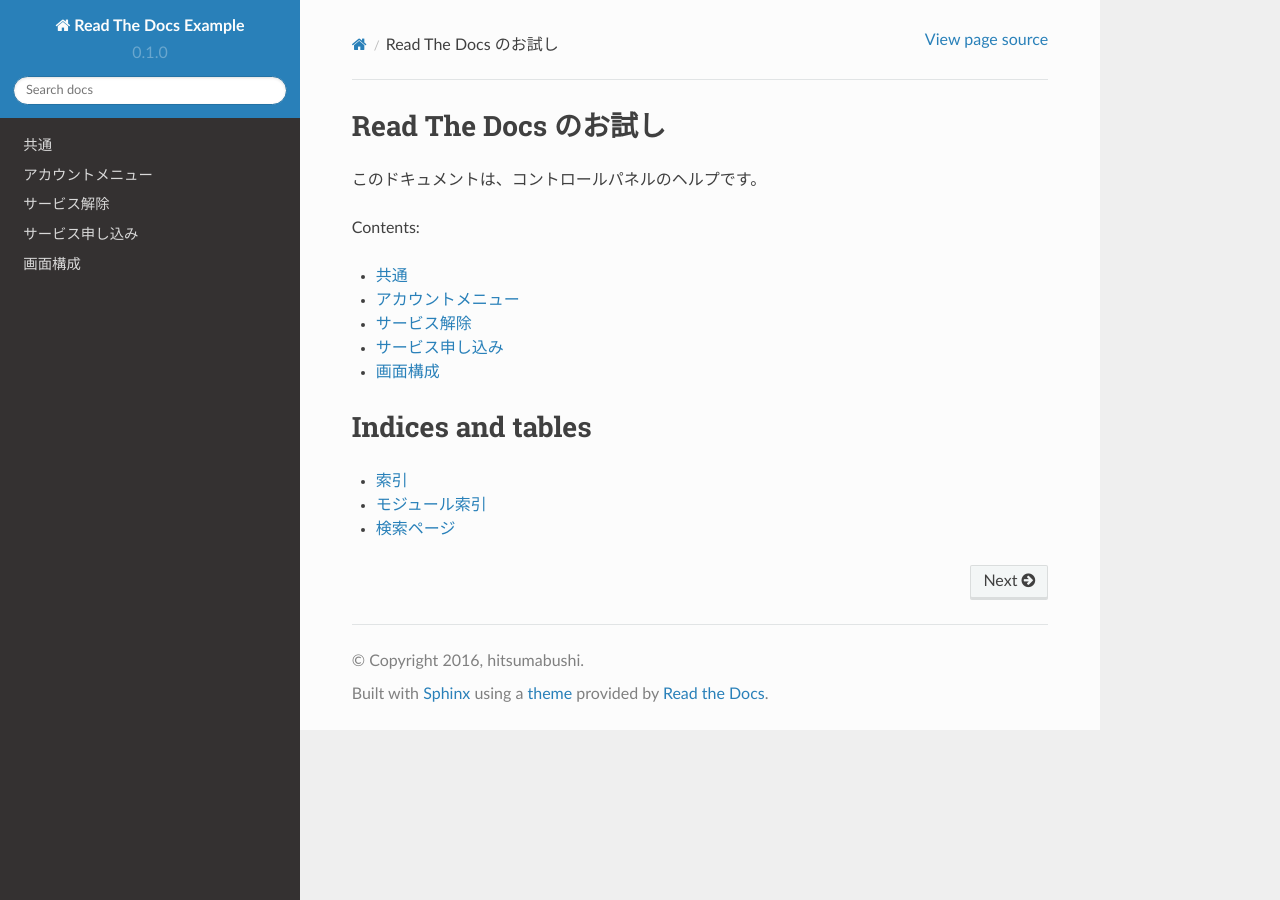
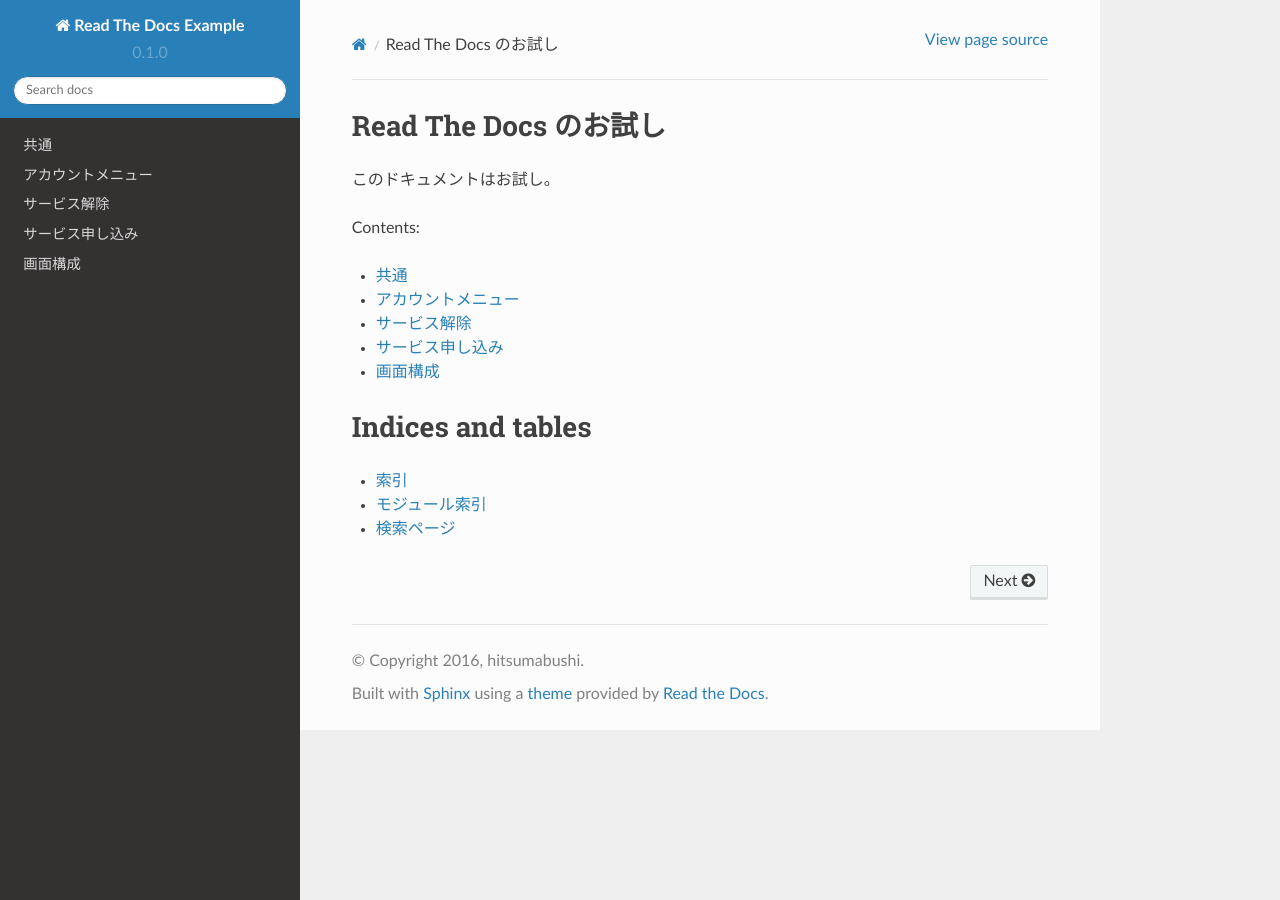
Before and after one commit to hitsumabushi/read_the_docs_example, a Sphinx documentation site: the page built from source/index.rst, in a window 1280 px wide. Built offline with Sphinx 7.4.7 and the Read the Docs theme 2.0.0, drawn with Linux system fonts in a browser that asks for light colours.

Commit message:
add docs

```diff
--- a/source/index.rst
+++ b/source/index.rst
@@ -6,8 +6,7 @@
 Read The Docs のお試し
 =================================================
 
-このドキュメントは、コントロールパネルのヘルプです。
-
+このドキュメントはお試し。
 
 Contents:
 
```
